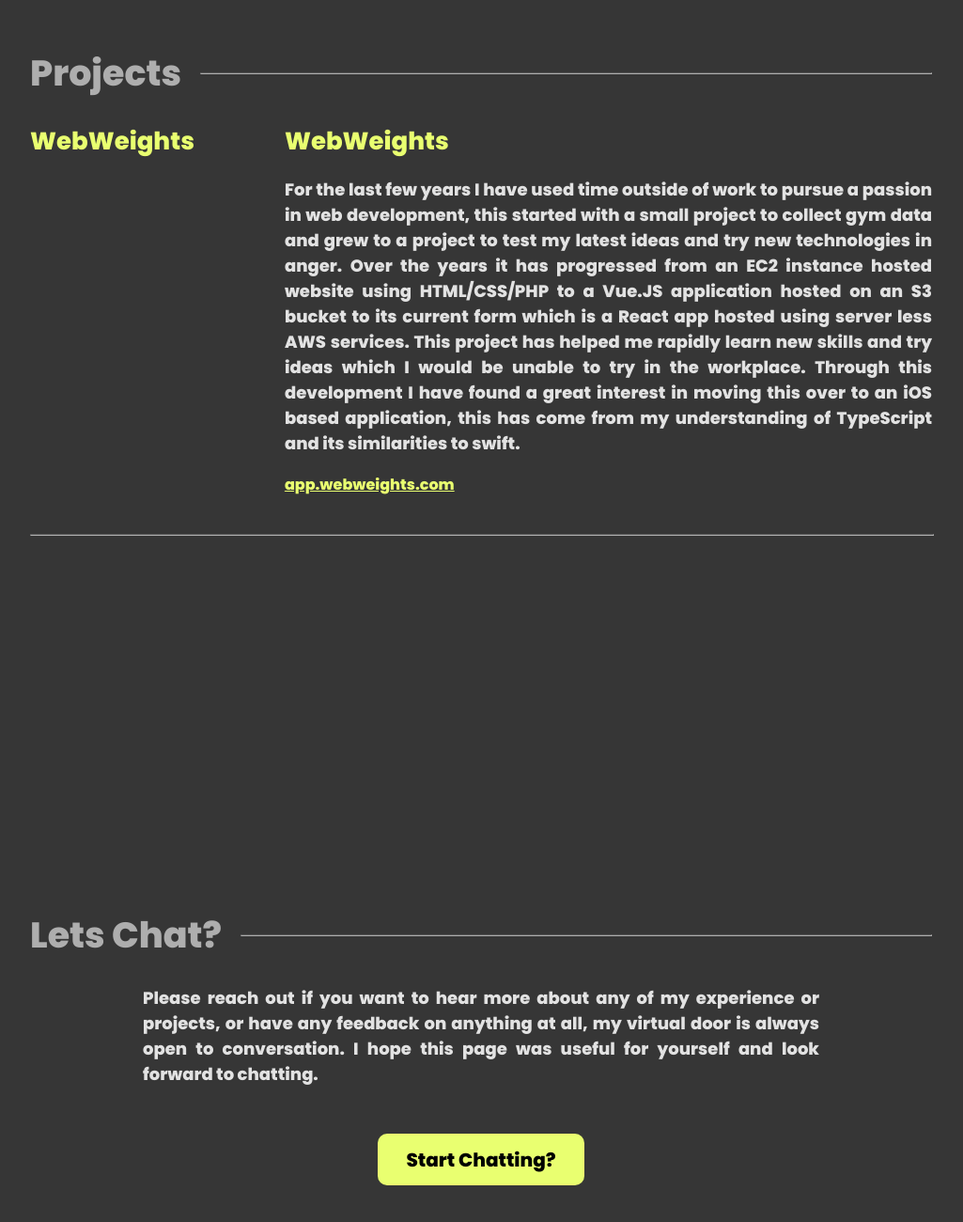
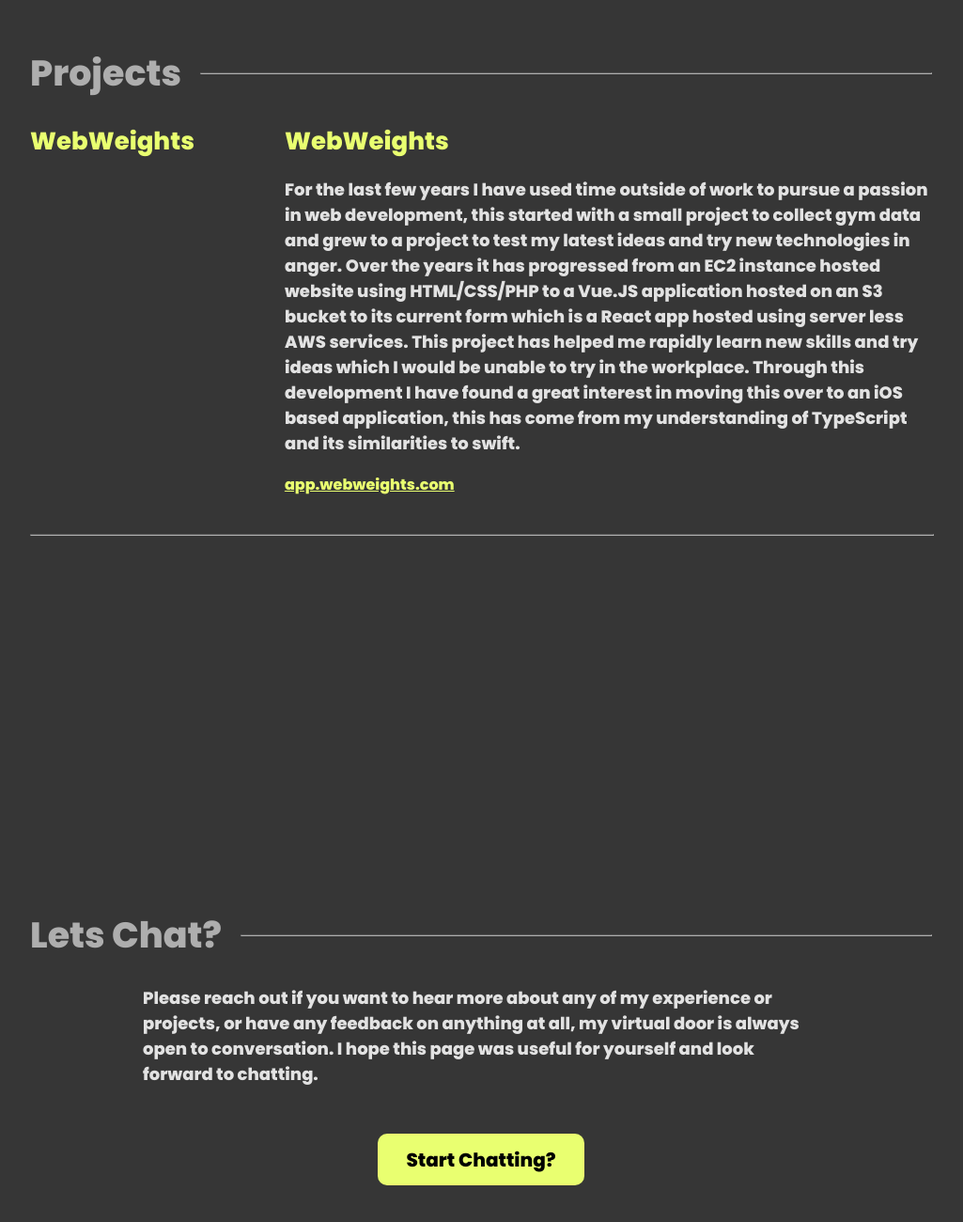
Before and after one commit to GrantJamws/portfolio-website, a React (Create React App) app: page / in a window 1280 px wide. Shown: the part 1699-2999 px from the top of the page at 94% size, without its empty margins (128-1153 px from the left). Built offline with nearby package versions, Linux system fonts and the light colour scheme.

Commit message:
Text align left on paragraphs rather than justify

```diff
--- a/src/sections/contact/styles.scss
+++ b/src/sections/contact/styles.scss
@@ -37,7 +37,7 @@
     width: 75%;
     font-size: 18px;
     color: $light-text;
-    text-align: justify;
+    text-align: left;
     margin-bottom: 50px;
   }
 
--- a/src/sections/experience/experiences/styles.scss
+++ b/src/sections/experience/experiences/styles.scss
@@ -19,7 +19,7 @@
   .content {
     font-size: 18px;
     color: $light-text;
-    text-align: justify;
+    text-align: left;
   }
 
 
--- a/src/sections/projects/projects/styles.scss
+++ b/src/sections/projects/projects/styles.scss
@@ -19,7 +19,7 @@
   .content {
     font-size: 18px;
     color: $light-text;
-    text-align: justify;
+    text-align: left;
   }
 
 
```
